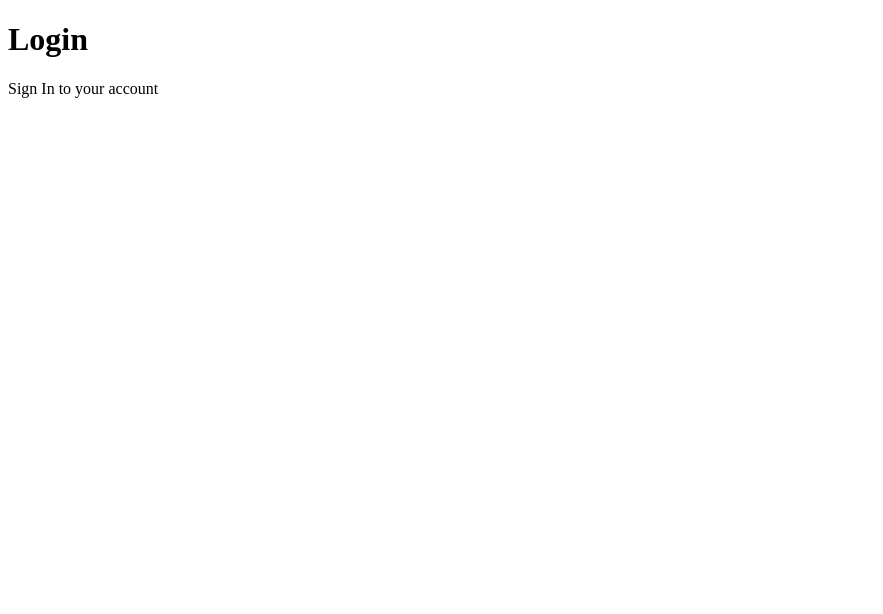
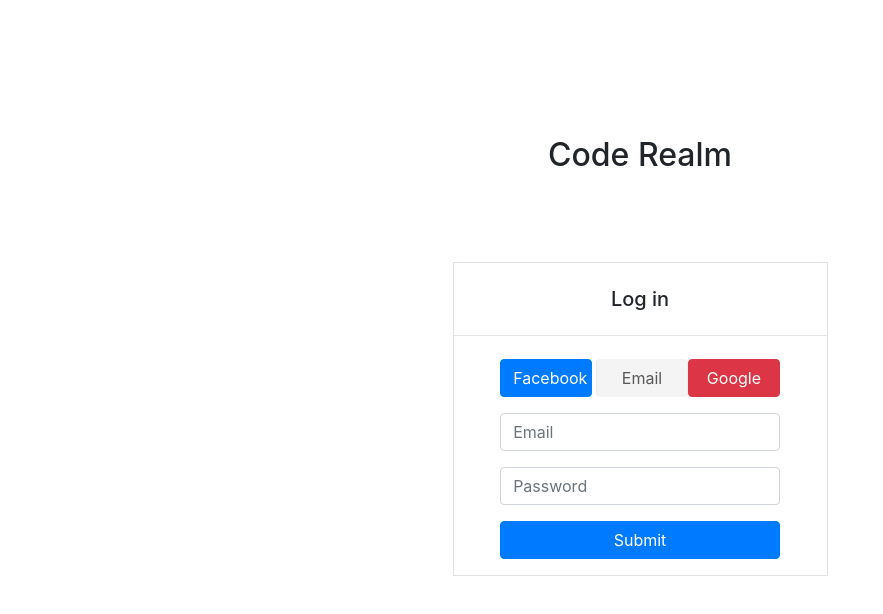
Before and after one commit to nondefyde/coderealm, a React app: page /login in a window 1280 px wide. Shown: the top 614 px of the page, without its empty margins (0-883 px from the left). Built offline with nearby package versions, Linux system fonts and the light colour scheme.

Commit message:
feat(login-form): creation of login form

```diff
--- a/package.json
+++ b/package.json
@@ -39,6 +39,9 @@
 	},
 	"devDependencies": {
 		"@babel/core": "^7.2.2",
+		"@babel/plugin-proposal-async-generator-functions": "^7.2.0",
+		"@babel/plugin-proposal-class-properties": "^7.2.3",
+		"@babel/plugin-transform-async-to-generator": "^7.2.0",
 		"@babel/plugin-transform-react-jsx": "^7.0.0",
 		"@babel/preset-env": "^7.1.5",
 		"@babel/preset-react": "^7.0.0",
--- a/src/components/Forms/Auth/LoginForm.js
+++ b/src/components/Forms/Auth/LoginForm.js
@@ -1,5 +1,7 @@
 import React from 'react';
-import { reduxForm } from 'redux-form';
+import { reduxForm, Field } from 'redux-form';
+import renderField from './renderField';
+import './style.scss';
 
 const validate = (values) => {
 	const errors = {};
@@ -15,13 +17,72 @@ const validate = (values) => {
 	}
 	return errors;
 };
+
+
 const LoginForm = (props) => {
-	const {handleSubmit} = props;
+	const { handleSubmit, submitting } = props
 	return (
-		<form className="form" onSubmit={handleSubmit}>
-			<h1>Login</h1>
-			<p className="text-muted">Sign In to your account</p>
-		</form>
+		<div
+			className="container-fluid d-flex flex-column
+			justify-content-center align-items-center
+			container--height"
+		>
+			<h2
+				className="d-flex justify-content-center form-auth__title"
+			>
+				Code Realm
+			</h2>
+
+			<form
+				className="form form-auth border"
+				onSubmit={handleSubmit((value) => console.log('weee', value))}
+			>
+
+				<h5 className="mt-4">Log in</h5>
+				<hr className="w-100 h-1" />
+				<div className="form-group form-group--top d-flex">
+					<button
+						className="btn flex-fill w-25 btn-primary"
+					>
+						Facebook
+					</button>
+					<button
+						className="btn border-right border-left flex-fill w-25  ml-1 disabled"
+					>
+						Email
+					</button>
+					<button
+						className="btn flex-fill w-25 btn-danger"
+					>
+						Google
+					</button>
+				</div>
+
+				<Field
+					name="email"
+					component={renderField}
+					type="email"
+					placeholder="Email"
+				/>
+
+				<Field
+					name="password"
+					component={renderField}
+					type="password"
+					placeholder="Password"
+				/>
+
+				<div className="form-group d-flex">
+					<button
+						type="submit"
+						className="btn btn-primary flex-grow-1"
+						disabled={submitting}
+					>
+						Submit
+					</button>
+				</div>
+			</form>
+		</div>
 	);
 };
 
--- /dev/null
+++ b/src/components/Forms/Auth/renderField.js
@@ -0,0 +1,17 @@
+import React from 'react';
+
+const renderField = ({
+	input,
+	placeholder,
+	type,
+	meta: { touched, error, warning }
+  }) => (
+    <div className="form-group">
+    <input {...input} placeholder={placeholder} type={type} className="form-control"  />
+    {touched &&
+        ((error && <small className="form-text text-danger">{error}</small>) ||
+        (warning && <span>{warning}</span>))}
+    </div>
+)
+
+export default renderField;
--- /dev/null
+++ b/src/components/Forms/Auth/style.scss
@@ -0,0 +1,25 @@
+.container--height {
+    height: 100vh
+}
+
+.form-auth__title {
+    margin-bottom: 7%;
+    width: 30%
+}
+
+.form-group {
+    width: 75%;
+}
+
+.form-group--top {
+    margin-top: 2%;
+}
+
+.form-auth {
+    display: flex;
+    flex-direction: column;
+    justify-content: center;
+    align-items: center;
+    margin-bottom: 7%;
+    width: 30%
+}
--- a/src/containers/Auth/Login/Login.js
+++ b/src/containers/Auth/Login/Login.js
@@ -1,15 +1,17 @@
 import React, { Component } from 'react'
+import { SubmissionError } from 'redux-form';
 
 import LoginForm from '../../../components/Forms/Auth/LoginForm'
 
+
 class LoginComponent extends Component {
 
-	login() {
-	}
+
+	// login = (value) => console.log('weee', value);
 
 	render() {
 		return (
-			<LoginForm handleSubmit={this.login()}/>
+			<LoginForm/>
 		)
 	}
 };
--- a/src/index.html
+++ b/src/index.html
@@ -4,10 +4,17 @@
 	<meta charset="UTF-8">
 	<meta http-equiv="x-ua-compatible" content="ie=edge">
 	<meta name="viewport" content="width=device-width, initial-scale=1, viewport-fit=cover">
+	<link rel="stylesheet" href="https://stackpath.bootstrapcdn.com/bootstrap/4.1.3/css/bootstrap.min.css" integrity="sha384-MCw98/SFnGE8fJT3GXwEOngsV7Zt27NXFoaoApmYm81iuXoPkFOJwJ8ERdknLPMO" crossorigin="anonymous">
 	<title>Code Realm</title>
-	<script type="text/javascript" src="/build.js"></script>
 </head>
 <body>
 <div id="root"></div>
+
+
+
+	<script src="https://code.jquery.com/jquery-3.3.1.slim.min.js" integrity="sha384-q8i/X+965DzO0rT7abK41JStQIAqVgRVzpbzo5smXKp4YfRvH+8abtTE1Pi6jizo" crossorigin="anonymous"></script>
+	<script src="https://cdnjs.cloudflare.com/ajax/libs/popper.js/1.14.3/umd/popper.min.js" integrity="sha384-ZMP7rVo3mIykV+2+9J3UJ46jBk0WLaUAdn689aCwoqbBJiSnjAK/l8WvCWPIPm49" crossorigin="anonymous"></script>
+	<script src="https://stackpath.bootstrapcdn.com/bootstrap/4.1.3/js/bootstrap.min.js" integrity="sha384-ChfqqxuZUCnJSK3+MXmPNIyE6ZbWh2IMqE241rYiqJxyMiZ6OW/JmZQ5stwEULTy" crossorigin="anonymous"></script>
+	<script type="text/javascript" src="/build.js"></script>
 </body>
 </html>
```
Also changed, not shown: .babelrc, 1 other file (tests, documents, lock files or other folders).
